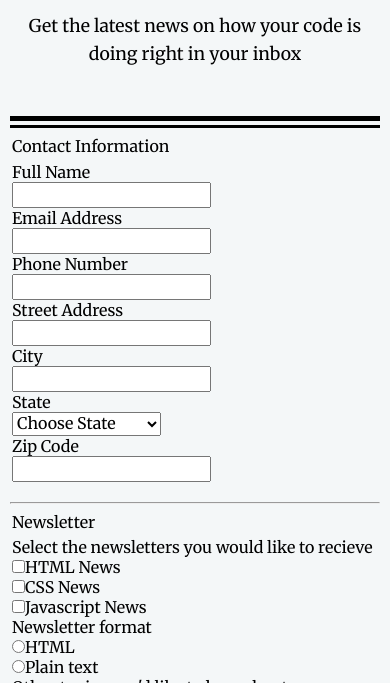
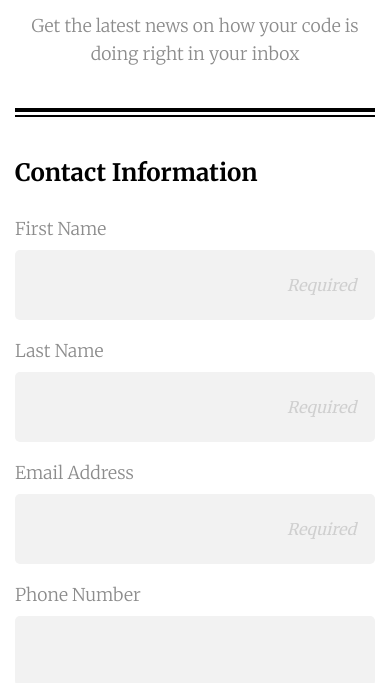
Before and after one commit to rsawyer05/Online-Registration-Form, a plain HTML site: page index.html in a window 390 px wide. Shown: the part 161-844 px from the top of the page. Drawn offline with Linux system fonts and the light colour scheme.

Commit message:
coded basic page
finished mobile view of form

```diff
--- a/css/style.css
+++ b/css/style.css
@@ -1,26 +1,13 @@
-body {
-  font-family: 'merriweather', sans-serif;
+/* Base Styles ----------------------- */
+
+*, *:before, *:after {
+  -moz-box-sizing: border-box;
+  -webkit-box-sizing: border-box;
+  box-sizing: border-box;
 }
 
-form {
-  max-width: 760px;
-  margin: 0 auto;
-  background: #f4f7f8;
-
-}
-
-fieldset {
-  border: none;
-}
-
-label {
-  display: block;
-}
-
-h1,
-h2,
-.latest {
-  text-align: center;
+body {
+  font-family: 'Merriweather', serif;
 }
 
 h1 {
@@ -33,15 +20,20 @@ h1 {
   font-weight: 600;
 }
 
+h1,
+h2,
+.latest {
+  text-align: center;
+}
+
 h2 {
   padding-top: 15px;
   margin-bottom: 15px;
 }
 
-p {
+.latest {
   font-size: 1.1em;
   line-height: 1.6em;
-  text-align: center;
   margin: 0 2.5%;
   padding-bottom: 40px;
 }
@@ -51,27 +43,207 @@ hr {
   margin-right: 2.5%;
 }
 
-.hr1 {
-  margin-bottom: 4px;
-  height: 5px;
-  color: black;
-  border: none;
-  background-color: black;
+.div-header {
+  border-bottom: 4px solid #000;
+  margin-bottom: 3px;
 }
 
-.hr2 {
-  margin-top: 0;
-  height: 3px;
-  color: black;
-  border: none;
-  background-color: black;
+.container {
+  max-width: 610px;
+  margin: 0 auto;
+  padding: 0 15px;
+}
+
+/* Form Fields ----------------------- */
+
+legend {
+    font-weight: bold;
+    font-size: 1.5em;
+}
+
+fieldset {
+  border: 0;
+  margin: 0;
+  padding: 0;
+}
+
+label {
+  cursor: pointer;
+}
+
+label,
+p {
+  display: block;
+  color: #8c8c8c;
+  font-weight: 300;
+  font-size: 1.1em;
+}
+
+
+input {
+  padding: 10px 0;
+  border-radius: 5px;
+  border: 0;
+  line-height: 40px;
+  text-indent: 15px;
+  background-color: #f2f2f2;
+  cursor: pointer;
+}
+
+select {
+  width: 100%;
+  height: 70px;
+  border-radius: 5px;
+  border: 0;
+  color: #b3b3b3;
+  padding-left: 20px;
+  font-size: 1.2em;
+  font-weight: lighter;
+  background-color: #f2f2f2;
+  cursor: pointer;
+}
+
+textarea {
+  resize: none;
+  width: 100%;
+  padding: 10px;
+  height: 8em;
+  background-color: #f2f2f2;
+  border: 0;
+  border-radius: 5px;
+  cursor: pointer;
+}
+
+#zip {
+  width: 50%;
+}
+
+.form {
+  border-top: 2px solid #000;
+}
+
+.fieldset1 {
+  border-bottom: 2px solid #000;
+  padding-bottom: 40px;
+}
+
+.fieldset1 input {
+  width: 100%;
+  height: 70px;
+}
+
+.fieldset1 label {
+  padding: 20px 0 10px;
+}
+
+.input-wrapper,
+.margin {
+  margin: 10px 2.5px 10px;
+}
+
+.sub-title {
+  margin-top: 25px;
+  cursor: default;
+  line-height: 1.5em;
+}
+
+.title {
+  padding: 40px 0 10px;
 }
 
 .light {
   display: inline;
+  margin-bottom: 20px;
 }
 
+/* Text Field Styles ----------------------- */
 
+:placeholder-shown {
+  text-align-last: right;
+  color: #b3b3b3;
+  padding-right: 15px;
+  font-style: italic;
+}
+
+input:focus,
+select:focus,
+textarea:focus {
+  outline: none;
+  border: solid #171782 2px;
+}
+
+/* Checkbox and Radio Button styles ----------------------- */
+
+input[type="checkbox"],
+input[type="radio"] {
+  margin-right: 10px;
+  display: none;
+}
+
+input[type="checkbox"] + label::before {
+  display: inline-block;
+  border-radius: 5px;
+}
+
+input[type="radio"] + label::before {
+  border-radius: 50%;
+}
+
+input[type="checkbox"] + label::before,
+input[type="radio"] + label::before {
+  content: '\2060';
+  background: #f2f2f2;
+  border: solid transparent 2px;
+  width: 1.2em;
+  height: 1.2em;
+  display: inline-block;
+  margin: 0 15px 0 0;
+  vertical-align: middle;
+}
+
+input[type="checkbox"]:checked + label::before {
+  content: '\2713';
+  border: solid #171782 2px;
+  color: #171782;
+  line-height: 19px;
+  border-radius: 5px;
+}
+
+input[type="radio"]:checked + label::before {
+  content: '\25cf';
+  border: solid #171782 2px;
+  border-radius: 50%;
+  color: #171782;
+  line-height: 17px;
+}
+
+input[type="checkbox"]:checked + label::before,
+input[type="radio"]:checked + label::before {
+
+  height: 1.2em;
+  width: 1.2em;
+  text-align: center;
+}
+
+/* Button and Footer ----------------------- */
+
+button {
+  cursor: pointer;
+  width: 100%;
+  border-radius: 5px;
+  border: 0;
+  margin-top: 40px;
+  height: 70px;
+  color: white;
+  font-size: 1.5em;
+  background-color: #00b3b3;
+}
+
+footer {
+  height: 300px;
+  text-align: center;
+  padding-top: 20px;
+}
 
 @media screen and (min-width: 760px) {
 
--- a/index.html
+++ b/index.html
@@ -9,27 +9,32 @@
     <link rel="stylesheet" href="css/style.css">
   </head>
   <body>
-    <form action="index.html" method="post">
+    <header class="heading">
       <h1>The Code Review</h1>
+    </header>
+    <div class="container">  <!-- container -->
+      <header class="div-header">
         <h2>Signup for our newsletter</h2>
         <p class="latest">Get the latest news on how your code is doing right in your inbox</p>
-      <hr class="hr1">
-      <hr class="hr2">
-      <fieldset>
-        <legend>Contact Information</legend>
-        <label for="name">Full Name</label>
-        <input type="text" id="name" name="user_name">
+      </header>
+      <form class="form" action="index.html" method="post">
+        <fieldset class="fieldset1">
+          <legend class="title">Contact Information</legend>
+          <label for="first">First Name</label>
+          <input type="text" id="first" name="user_name" placeholder="Required " tabindex="1">
+          <label for="last">Last Name</label>
+          <input type="text" id="last" name="user_name" placeholder="Required " tabindex="2">
           <label for="mail">Email Address</label>
-        <input type="email" id="mail" name="user_email">
+          <input type="email" id="mail" name="user_email" placeholder="Required " tabindex="3">
           <label for="phone">Phone Number</label>
-        <input type="tel" id="phone" name="phone_number">
+          <input type="tel" id="phone" name="phone_number" tabindex="4">
           <label for="address">Street Address</label>
-        <input type="text" id="address" name="street_address">
+          <input type="text" id="address" name="street_address" tabindex="5">
           <label for="city">City</label>
-        <input type="text" id="city" name="city">
+          <input type="text" id="city" name="city" tabindex="6">
           <label for="state">State</label>
-        <select id="state" name="state">
-          <option value="choose_state">Choose State</option>
+          <select id="state" name="state" tabindex="7">
+            <option class="state" value disbled selected hidden>Choose State</option>
             <option value="alabama">Alabama</option>
             <option value="alaska">Alaska</option>
             <option value="arizona">Arizona</option>
@@ -83,23 +88,36 @@
             <option value="wyoming">Wyoming</option>
           </select>
           <label for="zip">Zip Code</label>
-        <input type="text" id="zip" name="zipcode">
+          <input type="text" id="zip" name="zipcode" tabindex="8">
         </fieldset>
-      <hr>
-      <fieldset>
-        <legend>Newsletter</legend>
-        <label>Select the newsletters you would like to recieve</label>
-        <input type="checkbox" id="html_news" value="html_news" name="html"><label class="light" for="html_news">HTML News</label><br>
-        <input type="checkbox" id="css" value="css_news" name="css"><label class="light" for="css">CSS News</label><br>
-        <input type="checkbox" id="javascript" value="javascript_news" name="javascript"><label class="light" for="javascript">Javascript News</label><br>
-        <label>Newsletter format</label>
-        <input type="radio" id="html" value="html" name="newsletter_format"><label class="light" for="html">HTML</label><br>
-        <input type="radio" id="plain" value="plain_text" name="newsletter_format"><label class="light" for="plain">Plain text</label><br>
+        <fieldset class="fieldset2">
+          <legend class="title">Newsletter</legend>
+          <label class="margin sub-title">Select the newsletters you would like to recieve</label>
+          <div class="input-wrapper">
+            <input type="checkbox" id="html_news" value="html_news" name="html" tabindex="9"><label class="light" for="html_news"><span class="label-text">HTML News</span></label><br>
+          </div>
+          <div class="input-wrapper">
+            <input type="checkbox" id="css" value="css_news" name="css" tabindex="10"><label class="light" for="css"><span class="label-text">CSS News</span></label><br>
+          </div>
+          <div class="input-wrapper">
+            <input type="checkbox" id="javascript" value="javascript_news" name="javascript" tabindex="11"><label class="light" for="javascript"><span class="label-text">Javascript News</span></label><br>
+          </div>
+          <label class="margin sub-title">Newsletter format</label>
+          <div class="input-wrapper">
+            <input type="radio" id="html" value="html" name="newsletter_format" tabindex="12"><label class="light" for="html"><span class="label-text">HTML</span></label><br>
+          </div>
+          <div class="input-wrapper">
+            <input type="radio" id="plain" value="plain_text" name="newsletter_format" tabindex="13"><label class="light" for="plain"><span class="label-text">Plain text</span></label><br>
+          </div>
+          <label class="margin sub-title"for="topics">Other topics you'd like to hear about</label>
+          <textarea class="margin" id="topics" name="other_topics" tabindex="14"></textarea>
+          <button type="submit" tabindex="15">Sign Up</button>
+        </fieldset>
 
-        <label for="topics">Other topics you'd like to hear about</label>
-        <textarea id="topics" name="other_topics"></textarea>
-      </fieldset>
-      <button type="submit">Sign Up</button>
       </form>
+    </div>  <!-- /container -->
+    <footer>
+      <p>Copyright The Code Review</p>
+    </footer>
   </body>
 </html>
```
Lines whose indentation alone changed are shown as unchanged.
